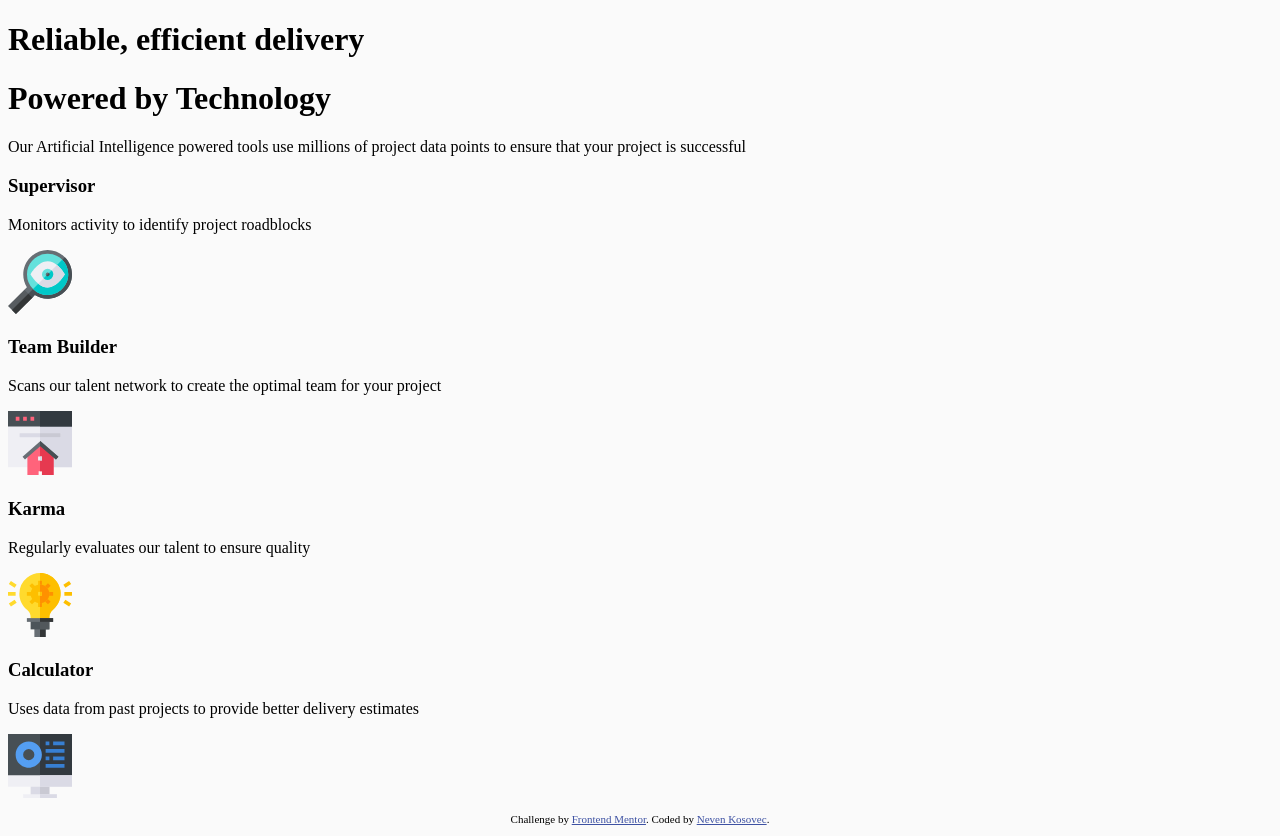
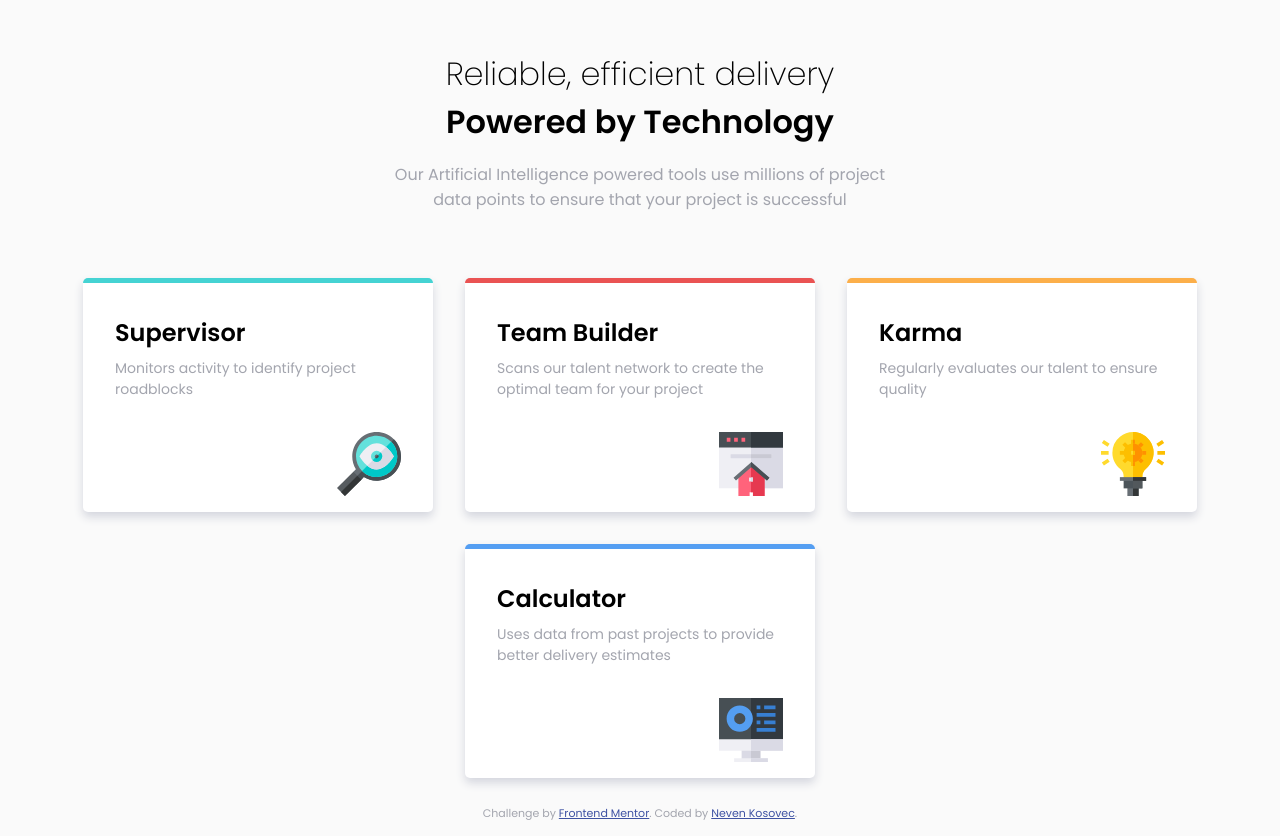
Before and after one commit to neven3/Four-Card-Feature-Section, a plain HTML site: page index.html in a window 1280 px wide. Drawn offline with Linux system fonts and the light colour scheme.

Commit message:
Style the boxes

```diff
--- a/index.html
+++ b/index.html
@@ -16,33 +16,38 @@
             color: hsl(228, 45%, 44%);
         }
     </style>
+    <link href="https://fonts.googleapis.com/css2?family=Poppins:wght@200;400;600&display=swap" rel="stylesheet">
     <link rel="stylesheet" href="./style.css">
 </head>
 <body>
-    <h1>Reliable, efficient delivery</h1>
-    <h1>Powered by Technology</h1>
-    <p>
-        Our Artificial Intelligence powered tools use millions of project data points
-        to ensure that your project is successful
-    </p>
+    <header>
+        <h1>
+            Reliable, efficient delivery
+            <span>Powered by Technology</span>
+        </h1>
+        <p>
+            Our Artificial Intelligence powered tools use millions of project data points
+            to ensure that your project is successful
+        </p>
+    </header>
     <div class="container">
-        <div class="box">
-            <h3>Supervisor</h3>
+        <div class="box supervisor">
+            <h2>Supervisor</h2>
             <p>Monitors activity to identify project roadblocks</p>
             <img src="./four-card-feature-section-master/images/icon-supervisor.svg" alt="Magnifier">
         </div>
-        <div class="box">
-            <h3>Team Builder</h3>
+        <div class="box team-builder">
+            <h2>Team Builder</h2>
             <p>Scans our talent network to create the optimal team for your project</p>
             <img src="./four-card-feature-section-master/images/icon-team-builder.svg" alt="House">
         </div>
-        <div class="box">
-            <h3>Karma</h3>
+        <div class="box karma">
+            <h2>Karma</h2>
             <p>Regularly evaluates our talent to ensure quality</p>
             <img src="./four-card-feature-section-master/images/icon-karma.svg" alt="Bulb">
         </div>
-        <div class="box">
-            <h3>Calculator</h3>
+        <div class="box calculator">
+            <h2>Calculator</h2>
             <p>Uses data from past projects to provide better delivery estimates</p>
             <img src="./four-card-feature-section-master/images/icon-calculator.svg" alt="Computer">
         </div>
@@ -54,5 +59,4 @@
         </p>
     </footer>
 </body>
-
 </html>
--- a/style.css
+++ b/style.css
@@ -1,3 +1,79 @@
+* {
+    box-sizing: border-box;
+}
+
 body {
     background-color: hsl(0, 0%, 98%);
+    font-family: 'Poppins', sans-serif;
 }
+
+header {
+    max-width: 500px;
+    margin: 50px auto;
+    text-align: center;
+}
+
+header h1 {
+    font-weight: 200;
+    margin: 0;
+}
+
+h1 span {
+    font-weight: 600;
+}
+
+p {
+    color: hsl(229, 6%, 66%);
+}
+
+.container {
+    display: flex;
+    justify-content: center;
+    flex-wrap: wrap;
+    margin: 0 auto;
+    max-width: 1150px;
+}
+
+.box {
+    background-color: white;
+    width: 350px;
+    box-shadow: 0px 5px 10px 0px hsl(228, 13%, 85%);
+    margin: 1rem;
+    padding: 1rem 2rem;
+    border-radius: 5px;
+}
+
+.karma {
+    border-top: 5px solid hsl(34, 97%, 64%);
+}
+
+.supervisor {
+    border-top: 5px solid hsl(180, 62%, 55%);
+}
+
+.team-builder {
+    border-top: 5px solid hsl(0, 78%, 62%);
+}
+
+.calculator {
+    border-top: 5px solid hsl(212, 86%, 64%);
+}
+
+.box h2 {
+    margin: 1rem auto 0;
+}
+
+.box p {
+    font-size: 14px;
+    margin: 0.5rem 0 2rem;
+    /* text-align: justify; */
+}
+
+.box img {
+    display: block;
+    margin-left: auto;
+}
+
+footer {
+    text-align: center;
+}
```
